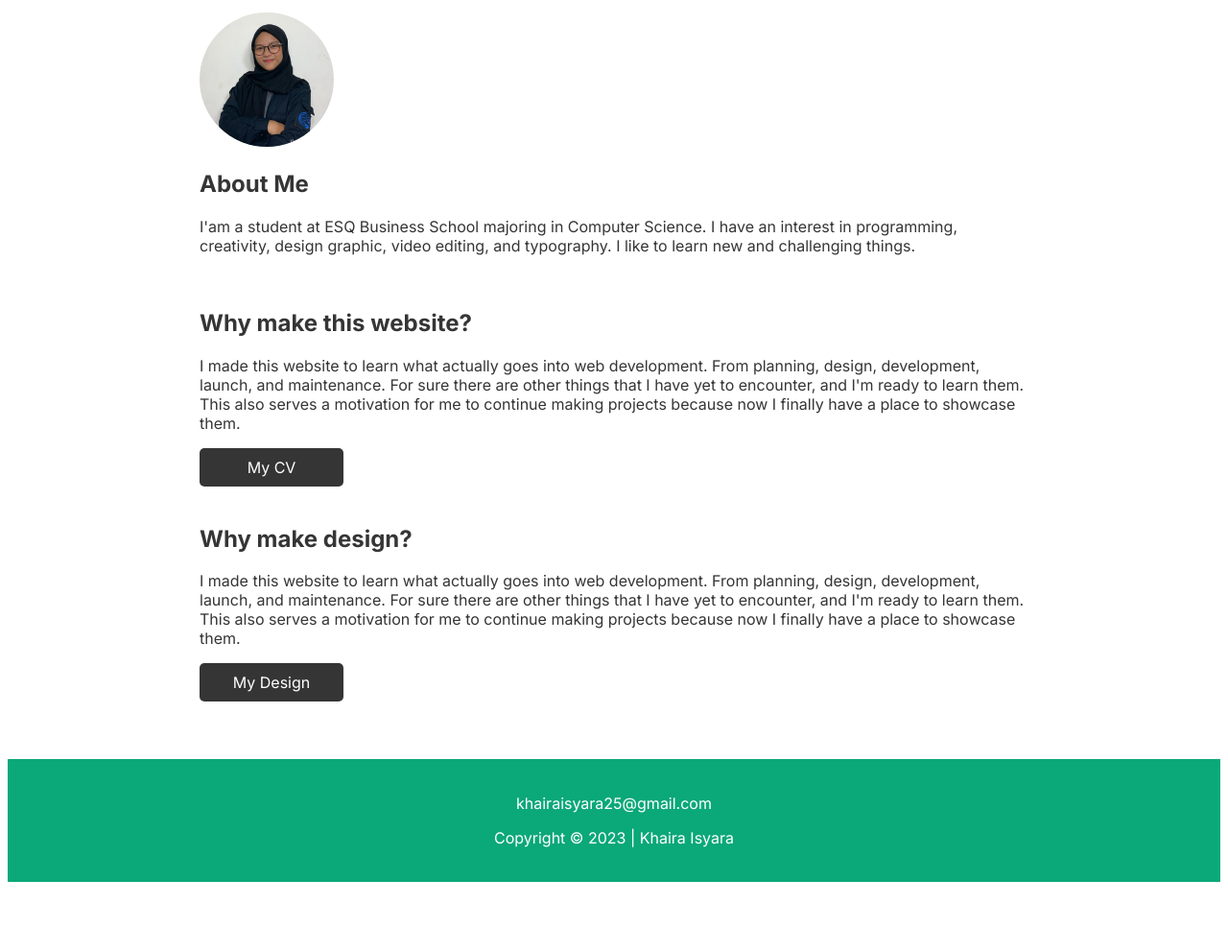
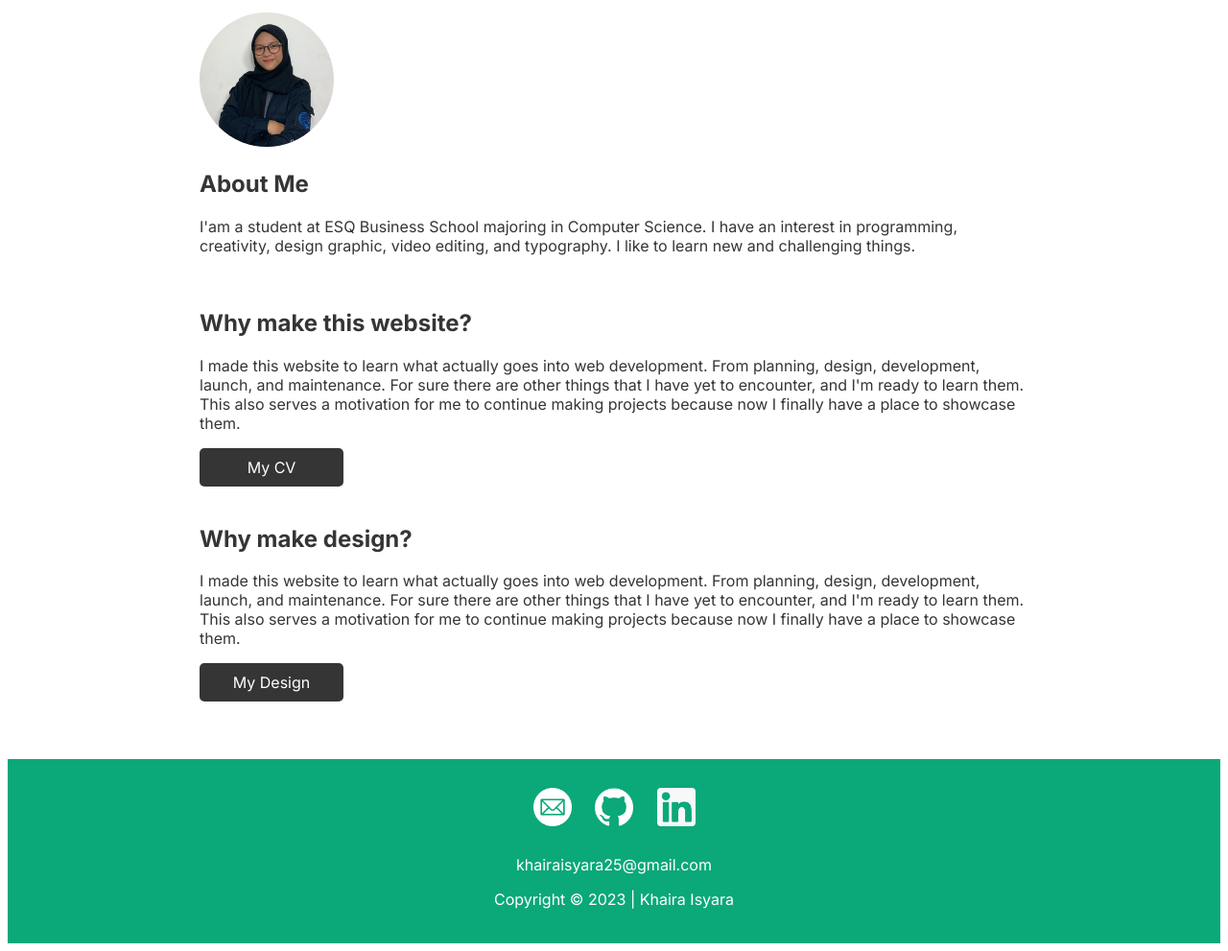
Before and after one commit to Khaira-EBS/Personal-Website, a plain HTML site: page about.html in a window 1280 px wide. Shown: the part 143-1134 px from the top of the page at 96% size. Before the commit the page ends 1070 px from the top, so only its background shows below. Drawn offline with Linux system fonts and the light colour scheme.

Commit message:
footer to all pages

```diff
--- a/about.html
+++ b/about.html
@@ -52,7 +52,12 @@
     </div>
 
     <footer>
-        <p><a href="#">khairaisyara25@gmail.com</a></p>
+        <div class="profile-image">
+            <a href="mailto:khairaisyara25@gmail.com"><img src="img/email-white.png"></a>
+            <a href="https://github.com/Khaira-EBS"><img src="img/github-white.png"></a>
+            <a href="www.linkedin.com/in/khairaisyara"><img src="img/linkedin-white.png"></a>
+        </div>
+        <p><a href="mailto:khairaisyara25@gmail.com">khairaisyara25@gmail.com</a></p>
         <p>Copyright &copy; 2023 | Khaira Isyara</p>
     </footer>
 </body>
```
Also changed, not shown: contact.html (+6 -1 lines), design.html (+6 -1 lines), project.html (+6 -1 lines).
